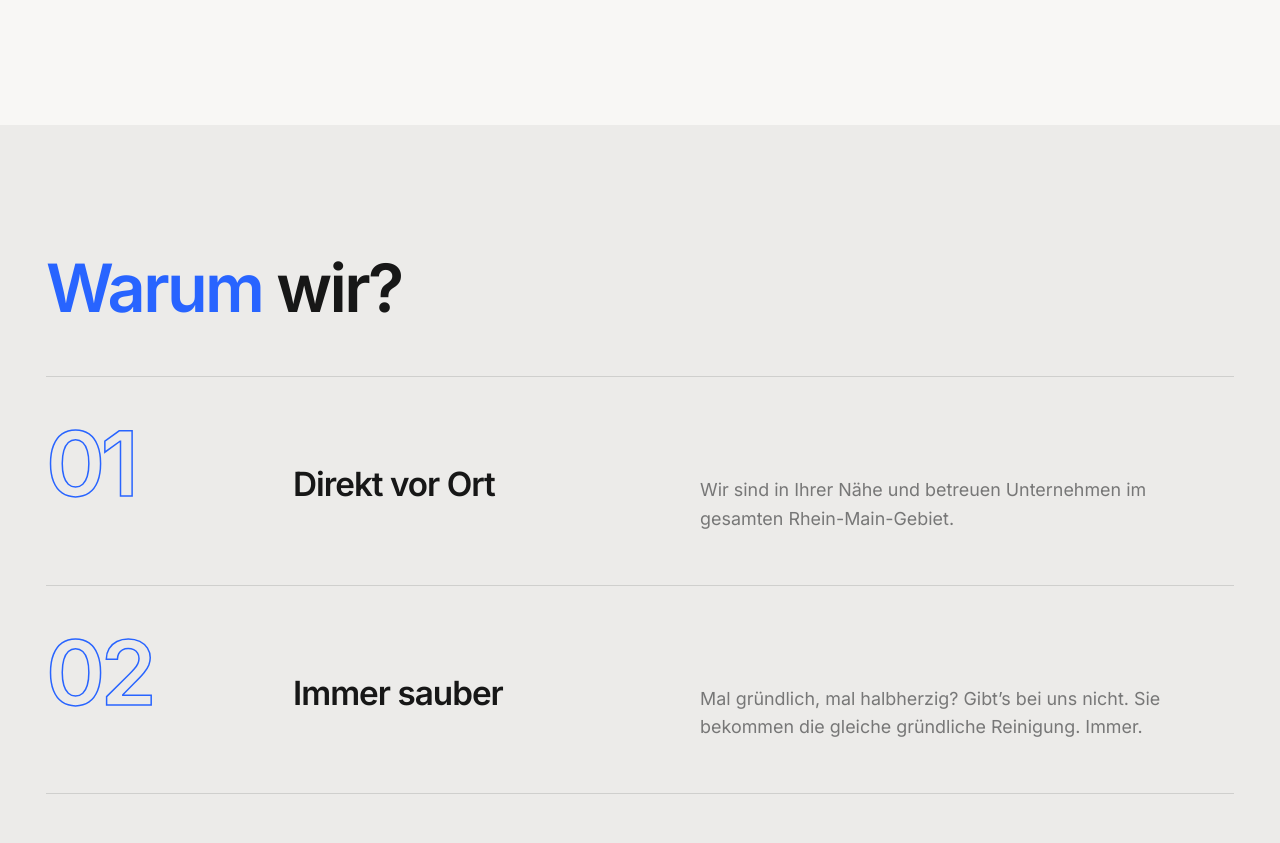
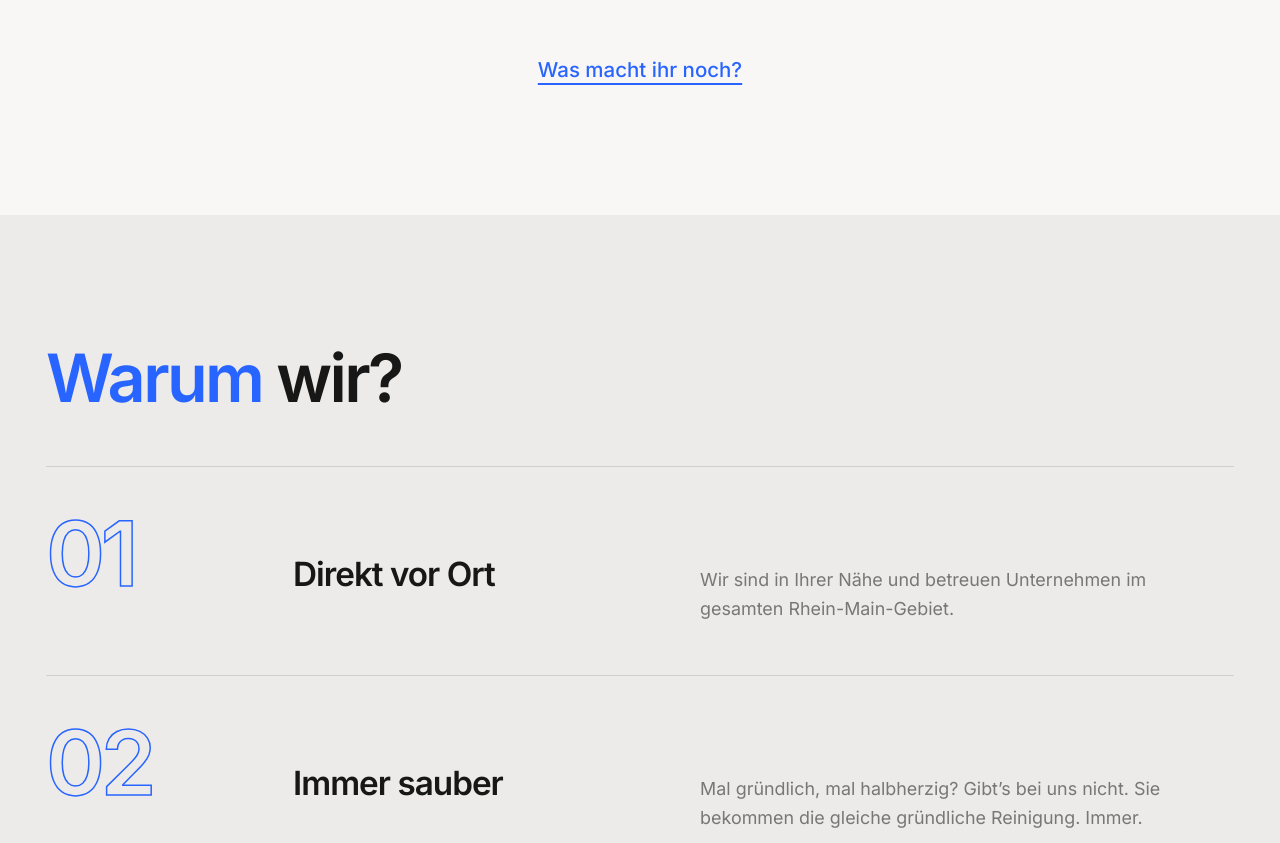
Before and after one commit to NaiFuse/mosag, an Astro site: page / in a window 1280 px wide. Shown: the part 1693-2536 px from the top of the page. Built offline with nearby package versions, Linux system fonts and the light colour scheme; Astro itself is replaced by a stand-in of ours.

Commit message:
Leistungen section: add 'Was macht ihr noch?' text link
Co-Authored-By: Claude Opus 5.5 <noreply@anthropic.com>

```diff
--- a/src/pages/index.astro
+++ b/src/pages/index.astro
@@ -48,6 +48,7 @@ const reasons = [
      </a>
     ))}
    </div>
+   <p class="more-link-wrap"><a class="text-link" href="/leistungen/">Was macht ihr noch?</a></p>
   </div>
  </section>
 
--- a/src/styles/global.css
+++ b/src/styles/global.css
@@ -243,6 +243,15 @@ h3 { font-size: var(--fs-h3); line-height: 1.1; letter-spacing: -0.03em; }
 .service-icon { font-size: 40px; color: var(--color-primary); line-height: 1; }
 .service-arrow { margin-top: auto; color: var(--color-primary); font-size: 22px; }
 
+/* Subtle text button */
+.more-link-wrap { margin: clamp(40px, 4.5vw, 64px) 0 0; text-align: center; }
+.text-link {
+  color: var(--color-primary); font-size: clamp(19px, 1.6vw, 24px); font-weight: 500;
+  text-decoration: underline; text-decoration-thickness: 2px; text-underline-offset: 6px;
+  transition: color .2s, text-underline-offset .2s;
+}
+.text-link:hover, .text-link:focus-visible { color: var(--color-primary-hover); text-underline-offset: 9px; }
+
 /* Process --------------------------------------------------------------- */
 .reasons { list-style: none; margin: 0; padding: 0; border-bottom: 1px solid rgba(0,0,0,.12); }
 .reason {
```
